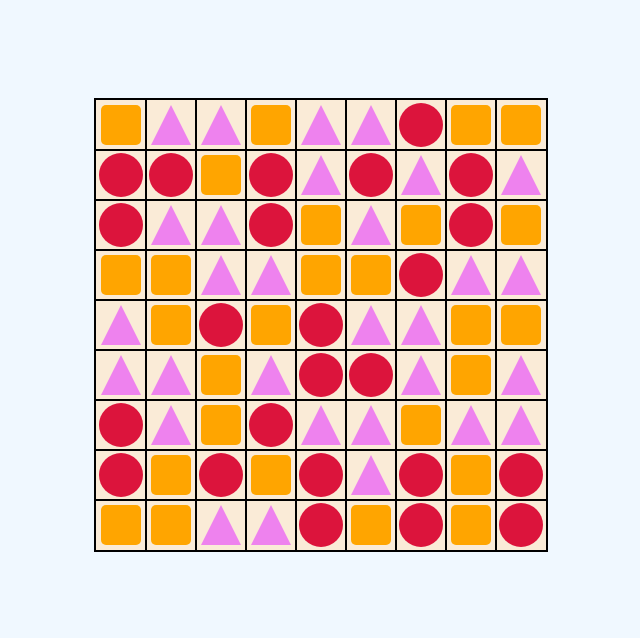
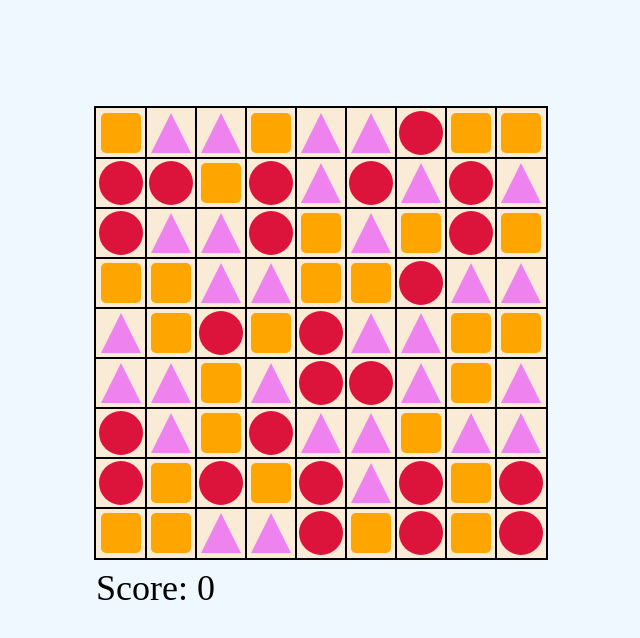
Before and after one commit to jhoncool/match-3, a plain HTML site: page index.html in a window 1280 px wide. Shown: the whole page, without its empty margins (319-959 px from the left). Drawn offline with Linux system fonts and the light colour scheme.

Commit message:
add Score

```diff
--- a/css/main.css
+++ b/css/main.css
@@ -3,16 +3,15 @@ body {
 }
 
 .main-wrapper {
-
+    width: 100%;
 }
 
 .scene {
     background-color: antiquewhite;
     outline: 2px solid black;
-    position: absolute;
-    left: 50%;
+    position: relative;
+    margin: 0 auto;
     top: 100px;
-    transform: translate(-50%, 0);
 }
 
 .cell {
@@ -49,3 +48,10 @@ body {
 .shape_selected {
     background-color: cadetblue;
 }
+
+.score-wrapper {
+    position: absolute;
+    display: inline-block;
+    font-size: 36px;
+    color: black;
+}
--- a/index.html
+++ b/index.html
@@ -18,6 +18,7 @@
     </div>
 
     <script src="/js/utils.js"></script>
+    <script src="/js/Score.js"></script>
     <script src="/js/ShapeFabric.js"></script>
     <script src="/js/Scene.js"></script>
     <script src="/js/Steps.js"></script>
--- a/js/Scene.js
+++ b/js/Scene.js
@@ -10,9 +10,10 @@
       this.shapes = [];
       this.shapes_in_cells = [];
       this.target = null;
+      this.score = null;
 
-      this.create_scene();
-      this.fill_scene();
+      this.__create_scene();
+      this.__fill_scene();
       this.click_handler = this.__click_handler.bind(this);
     }
 
@@ -339,7 +340,7 @@
       return this.shapes[this.get_shape_idx_from_cell_idx(cell_idx)];
     }
 
-    fill_scene() {
+    __fill_scene() {
       let shape;
       let $shape;
       let position;
@@ -390,10 +391,20 @@
       );
     }
 
-    create_scene() {
+    __create_scene() {
+      let scene_height = this.rows * this.item_size;
       this.$scene.style.width = this.columns * this.item_size + 'px';
-      this.$scene.style.height = this.rows * this.item_size + 'px';
+      this.$scene.style.height = scene_height + 'px';
+      this.score = new $$.Score();
+      let $score_wrapper = this.score.get_$wrapper();
+      this.$scene.appendChild($score_wrapper);
+      $score_wrapper.style.top = scene_height + 10 + 'px';
+      $score_wrapper.style.left = 0 + 'px';
       this.__create_grid();
+    }
+
+    get_score_obj() {
+      return this.score;
     }
 
     __create_grid() {
--- /dev/null
+++ b/js/Score.js
@@ -0,0 +1,48 @@
+;(function(){
+  "use strict";
+
+  class Score {
+    constructor() {
+      this.score = 0;
+      this.$score = null;
+      this.$wrapper = null;
+      this.__create_score();
+      this.__update();
+    }
+
+    update_score(score) {
+      this.score += score;
+      this.__update();
+    }
+
+    get_current_score() {
+      return this.score;
+    }
+
+    get_$wrapper() {
+      return this.$wrapper;
+    }
+
+    __update() {
+      this.$score.innerHTML = this.score;
+    }
+
+    __create_score() {
+      let $wrapper = document.createElement('div');
+      $wrapper.classList.add('score-wrapper');
+      let $caption = document.createElement('span');
+      $caption.classList.add('score-wrapper__caption');
+      $caption.innerHTML = 'Score: ';
+      $wrapper.appendChild($caption);
+      let $score = document.createElement('span');
+      $score.classList.add('score-wrapper__count');
+      $wrapper.appendChild($score);
+      this.$score = $score;
+      this.$wrapper = $wrapper;
+    }
+
+  }
+
+  $$.Score = Score;
+
+})();
--- a/js/ShapeFabric.js
+++ b/js/ShapeFabric.js
@@ -2,11 +2,23 @@
   "use strict";
 
   let current_idx = 0;
+  const shapes_data = {
+    circle: {
+      score: 30
+    },
+    square: {
+      score: 10
+    },
+    triangle: {
+      score: 20
+    }
+  };
+
 
   class ShapeFabric {
     constructor(item_size) {
       this.item_size = item_size;
-      this.shapes_variants = ['circle', 'square', 'triangle'];
+      this.shapes_variants = Object.keys(shapes_data);
       this.shapes_variants_for_change = this.shapes_variants.slice();
       this.$shape = null;
       this.shape_name = null;
@@ -21,6 +33,10 @@
       $shape.style.height = this.item_size + 'px';
       this.$shape = $shape;
       $shape.setAttribute("data-shape_idx", `${current_idx++}`);
+    }
+
+    get_score() {
+      return shapes_data[this.shape_name].score;
     }
 
     get_shape_name() {
--- a/js/Steps.js
+++ b/js/Steps.js
@@ -147,6 +147,16 @@
     }
 
     update_score() {
+      let score = 0;
+      this.data_columns_indexes.forEach( (column_idx) => {
+        let column_name = `column_${column_idx}`;
+        this.data[column_name].cells_match_indexes.forEach( (cell_idx) => {
+          let shape = this.scene.get_shape_by_cell_idx(cell_idx);
+          score += shape.get_score();
+        });
+      });
+
+      this.scene.get_score_obj().update_score(score);
       this.add_new_shapes();
     }
 
@@ -188,8 +198,7 @@
     }
 
     check_finish() {
-
-      this.is_finish('no');
+      this.is_finish( (this.scene.get_score_obj().get_current_score() >= 100000) ? 'yes' : 'no' );
     }
 
     is_finish(type) {
@@ -209,7 +218,7 @@
     }
 
     before_end() {
-      console.log('THE_END');
+      alert('YOU WIN!!!');
     }
 
 
```
